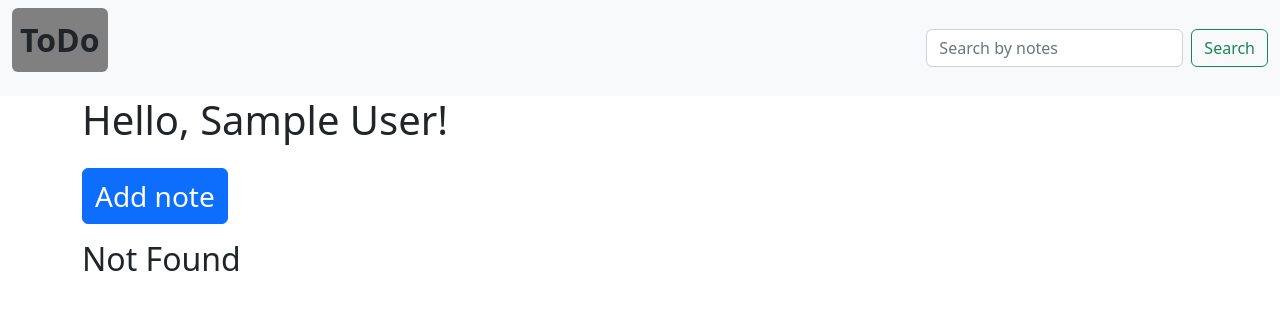
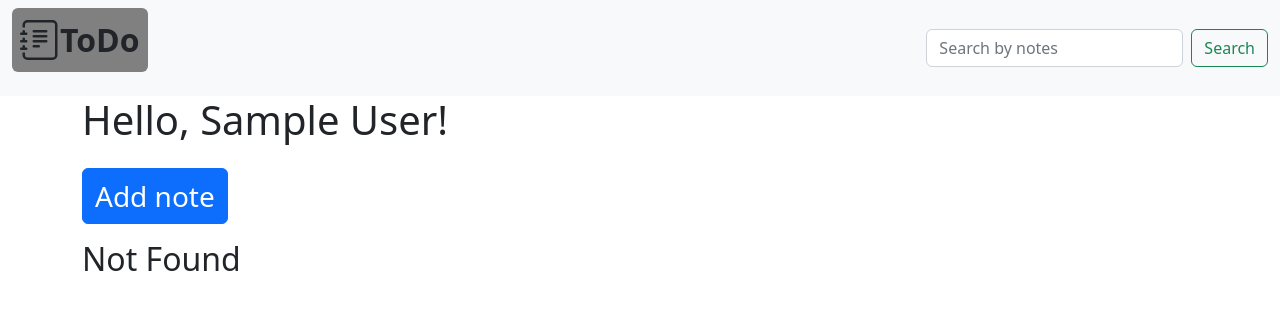
Before and after one commit to DedRobin/todo, a Django app: page / in a window 1280 px wide. Shown: the top 310 px of the page. Run offline with Django 4.2, Linux system fonts and the light colour scheme; the visitor is signed in with stand-in values (Sample User, id 1); data that the repository does not hold is empty; some libraries are stand-ins or nearby versions.

Commit message:
added svg-icon "note" near label "ToDo"

```diff
--- a/templates/add_note.html
+++ b/templates/add_note.html
@@ -4,7 +4,6 @@
 <button type="button" class="btn btn-primary my-3 fs-3" data-bs-toggle="modal" data-bs-target="#exampleModal">
     Add note
 </button>
-
 <!-- Modal window -->
 <div class="modal fade" id="exampleModal" tabindex="-1" aria-hidden="true">
     <div class="modal-dialog modal-dialog-centered">
--- a/templates/navbar.html
+++ b/templates/navbar.html
@@ -1,6 +1,17 @@
 <nav class="navbar navbar-expand-lg bg-light">
     <div class="container-fluid">
-        <p class="navbar fw-bold p-2 rounded fs-2" style="background-color: gray">ToDo</p>
+        <p class="navbar fw-bold p-2 rounded fs-2" style="background-color: gray">
+            <svg xmlns="http://www.w3.org/2000/svg" width="40" height="40" fill="currentColor"
+                 class="bi bi-journal-text" viewBox="0 0 16 16">
+                <svg xmlns="http://www.w3.org/2000/svg" width="16" height="16" fill="currentColor"
+                     class="bi bi-journal-text" viewBox="0 0 16 16">
+                    <path d="M5 10.5a.5.5 0 0 1 .5-.5h2a.5.5 0 0 1 0 1h-2a.5.5 0 0 1-.5-.5zm0-2a.5.5 0 0 1 .5-.5h5a.5.5 0 0 1 0 1h-5a.5.5 0 0 1-.5-.5zm0-2a.5.5 0 0 1 .5-.5h5a.5.5 0 0 1 0 1h-5a.5.5 0 0 1-.5-.5zm0-2a.5.5 0 0 1 .5-.5h5a.5.5 0 0 1 0 1h-5a.5.5 0 0 1-.5-.5z"/>
+                    <path d="M3 0h10a2 2 0 0 1 2 2v12a2 2 0 0 1-2 2H3a2 2 0 0 1-2-2v-1h1v1a1 1 0 0 0 1 1h10a1 1 0 0 0 1-1V2a1 1 0 0 0-1-1H3a1 1 0 0 0-1 1v1H1V2a2 2 0 0 1 2-2z"/>
+                    <path d="M1 5v-.5a.5.5 0 0 1 1 0V5h.5a.5.5 0 0 1 0 1h-2a.5.5 0 0 1 0-1H1zm0 3v-.5a.5.5 0 0 1 1 0V8h.5a.5.5 0 0 1 0 1h-2a.5.5 0 0 1 0-1H1zm0 3v-.5a.5.5 0 0 1 1 0v.5h.5a.5.5 0 0 1 0 1h-2a.5.5 0 0 1 0-1H1z"/>
+                </svg>
+            </svg>
+            ToDo
+        </p>
         <form method="GET" class="d-flex navbar-form-hidden" role="search" action="/search">
             <input class="form-control me-2" type="search" placeholder="Search by notes" aria-label="Search"
                    name="q">
```
